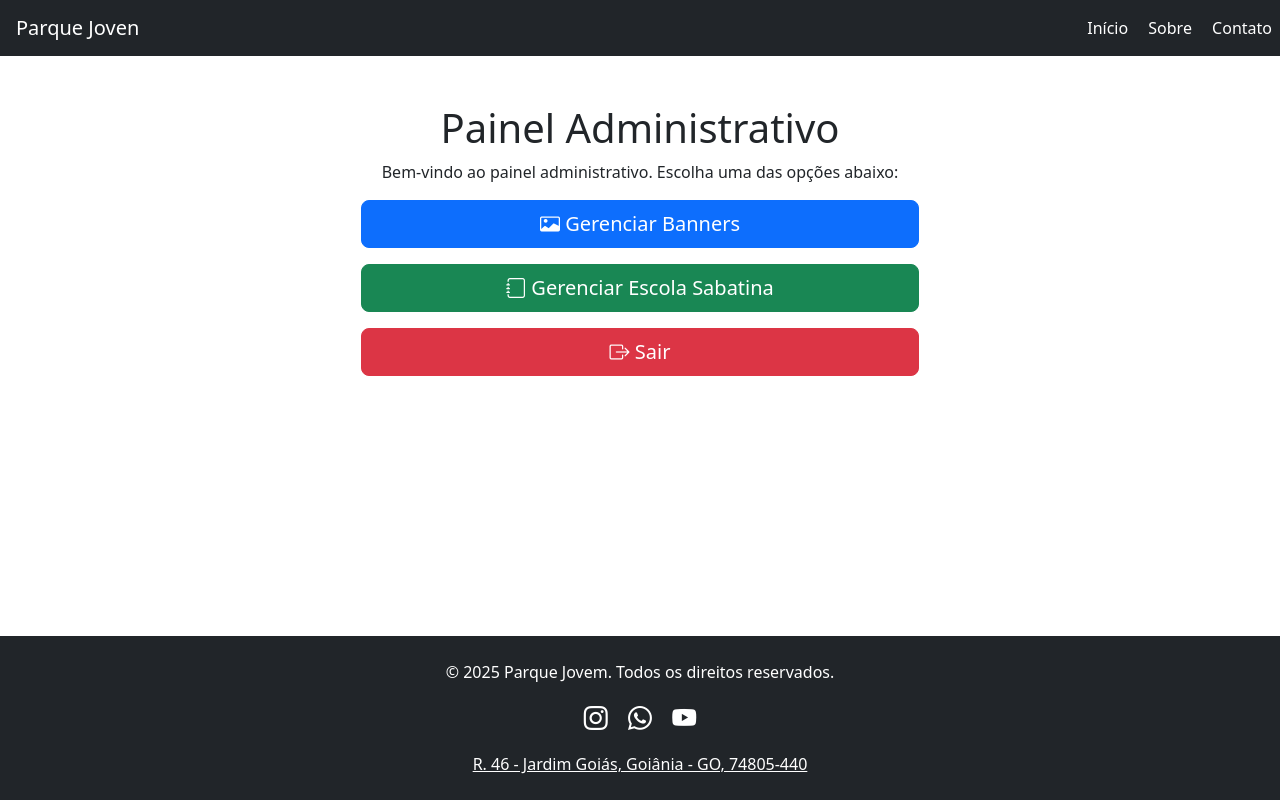
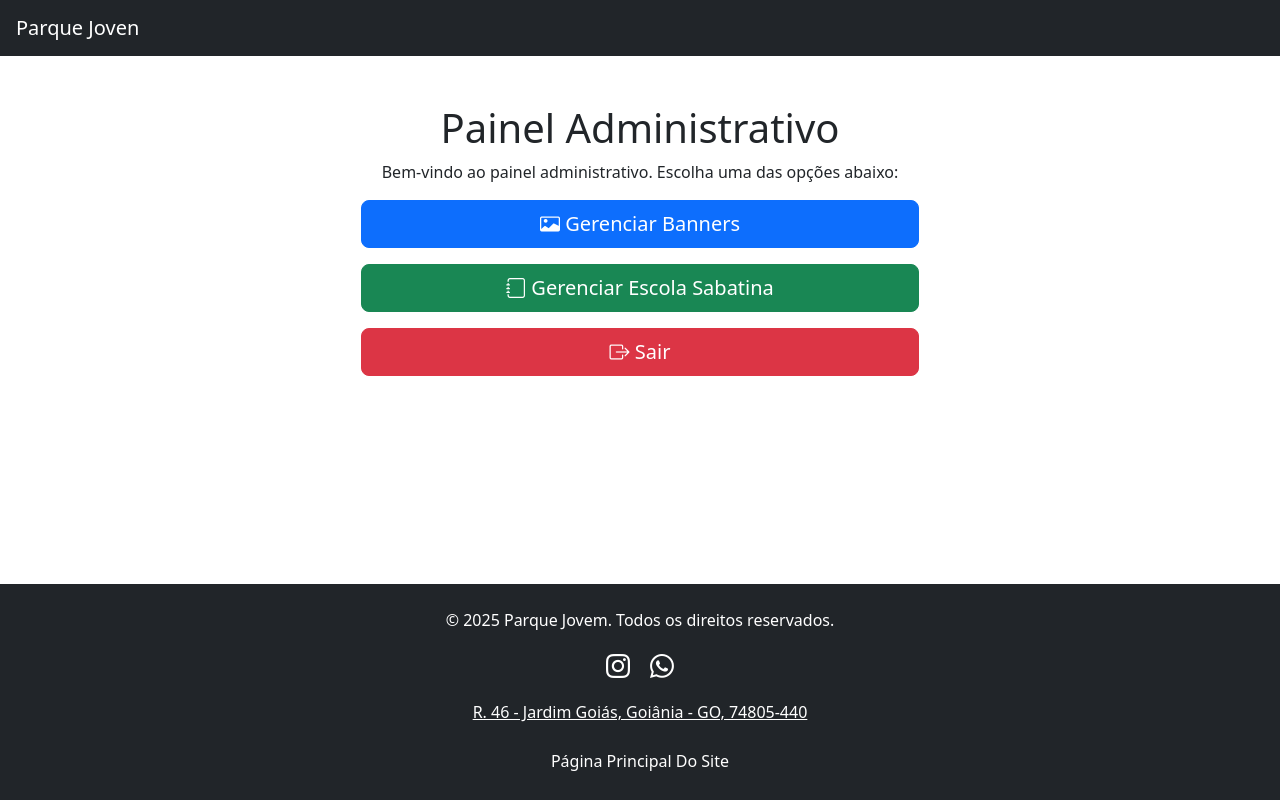
Before and after one commit to PedroHenriqueAzevedo/parque_jovem, a PHP site: page /admin/index.php in a window 1280 px wide. Run offline with PHP 8.4, Linux system fonts and the light colour scheme; the visitor is signed in with stand-in values (Sample User, id 1).

Commit message:
Criação Da Pagina Index.php

```diff
--- a/cabecalho/footer_ad.php
+++ b/cabecalho/footer_ad.php
@@ -1,5 +1,10 @@
+<div class="mb-5">
+    <!-- Seu conteúdo aqui -->
+</div>
+
+
 <link rel="stylesheet" href="https://cdn.jsdelivr.net/npm/bootstrap-icons/font/bootstrap-icons.css">
-<footer class="bg-dark text-white py-4 mt-auto">
+<footer class="bg-dark text-white py-4 mt-auto" style="margin-top: 100px;">
     <div class="container text-center">
         <p>&copy; <?php echo date('Y'); ?> Parque Jovem. Todos os direitos reservados.</p>
 
@@ -11,20 +16,24 @@
             <a href="https://wa.me/seu_numero?text=Olá!" target="_blank" class="text-white mx-2 text-decoration-none">
                 <i class="bi bi-whatsapp" style="font-size: 1.5rem;"></i>
             </a>
-            <a href="https://www.youtube.com/seu_canal" target="_blank" class="text-white mx-2 text-decoration-none">
-                <i class="bi bi-youtube" style="font-size: 1.5rem;"></i>
-            </a>
         </div>
 
         <!-- Endereço com link para Google Maps -->
         <div class="mt-3">
             <p class="mb-0">
-            <a href="https://www.google.com/maps/search/?api=1&query=R.+46+-+Jardim+Goiás,+Goiânia+-+GO,+74805-440"
+                <a href="https://www.google.com/maps/search/?api=1&query=R.+46+-+Jardim+Goiás,+Goiânia+-+GO,+74805-440"
                    target="_blank"
                    class="text-white text-decoration-underline">
                    R. 46 - Jardim Goiás, Goiânia - GO, 74805-440
                 </a>
             </p>
         </div>
+
+        <!-- Link para o Painel Administrativo -->
+        <div class="mt-3">
+            <a href="/parque_jovem/index.php" class="text-white mx-2 text-decoration-none">
+                <i style="font-size: 1.5rem;"></i> Página Principal Do Site
+            </a>
+        </div>
     </div>
 </footer>
--- a/cabecalho/header.php
+++ b/cabecalho/header.php
@@ -13,9 +13,6 @@
         <div class="d-flex justify-content-between align-items-center">
             <h1 class="h5 mb-0 mx-3">Parque Joven</h1> <!-- Ajuste de margens se necessário -->
             <nav>
-                <a href="index.php" class="text-white text-decoration-none mx-2">Início</a>
-                <a href="sobre.php" class="text-white text-decoration-none mx-2">Sobre</a>
-                <a href="contato.php" class="text-white text-decoration-none mx-2">Contato</a>
             </nav>
         </div>
     </div>
--- a/conteudo/arquivo_sabatina.php
+++ b/conteudo/arquivo_sabatina.php
@@ -1,5 +1,5 @@
 <?php
-include '../conexao/conexao.php';
+include './conexao/conexao.php';
 
 // Buscar arquivos da Escola Sabatina
 try {
@@ -24,7 +24,7 @@ try {
     <h2 class="text-center mb-4">Arquivos da Escola Sabatina</h2>
     <div class="list-group">
         <?php foreach ($result as $row): ?>
-            <a href="<?= dirname($_SERVER['PHP_SELF']) . '/../uploads/' . htmlspecialchars($row['arquivo']) ?>"
+            <a href="<?= dirname($_SERVER['PHP_SELF']) . './uploads/' . htmlspecialchars($row['arquivo']) ?>"
    download
    class="list-group-item list-group-item-action d-flex justify-content-between align-items-center">
     <div>
--- a/conteudo/banners.php
+++ b/conteudo/banners.php
@@ -1,6 +1,6 @@
 <?php
 // Conexão com o banco de dados
-include '../conexao/conexao.php';
+include './conexao/conexao.php';
 
 // Verifica se a conexão foi estabelecida corretamente
 if (!$conexao) {
```
Also changed, not shown: cabecalho/footer.php (+11 -4 lines), index.php (+18 -0 lines), assets/idndex.php (deleted), uploads/SemiDinamico.png (added).
